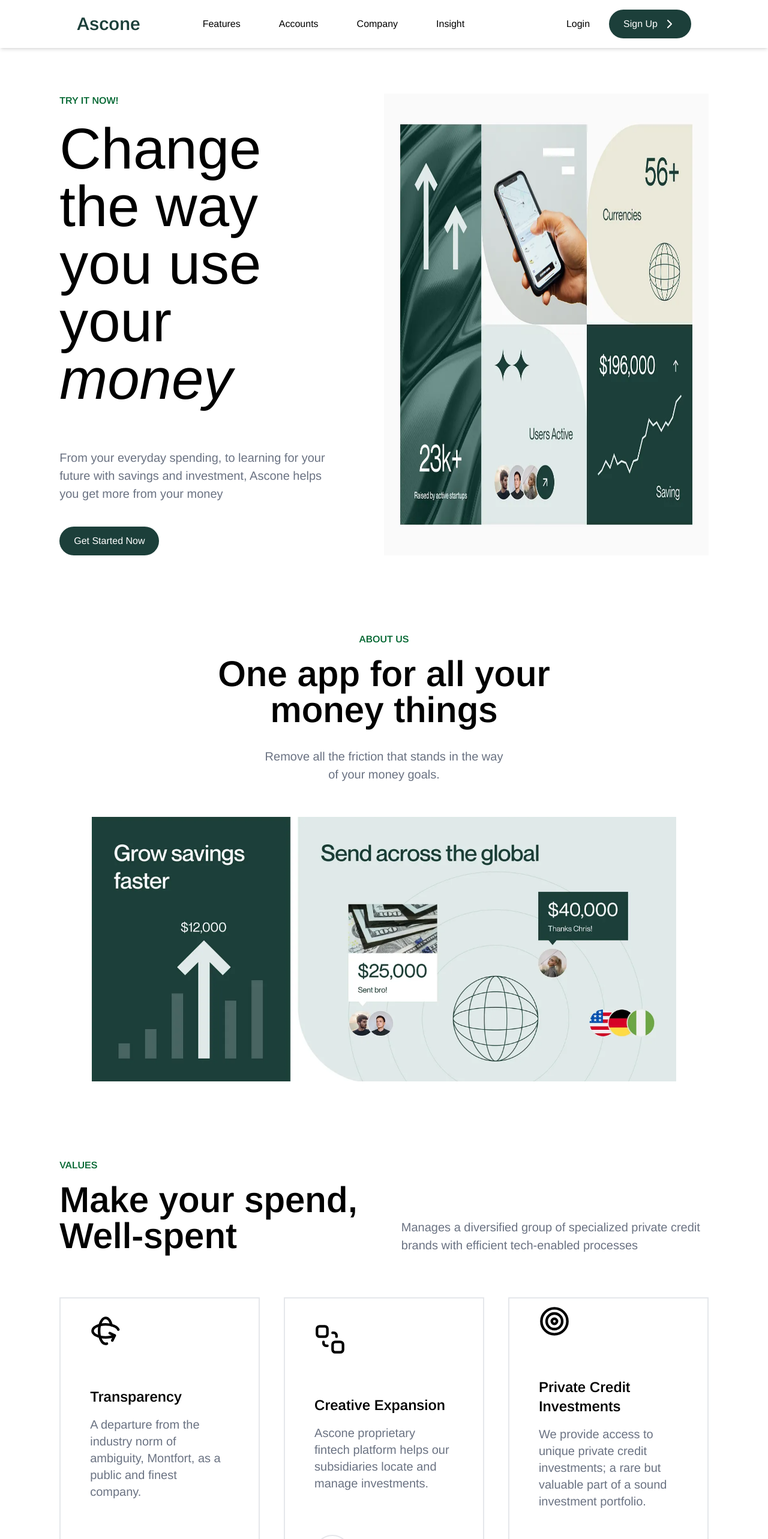
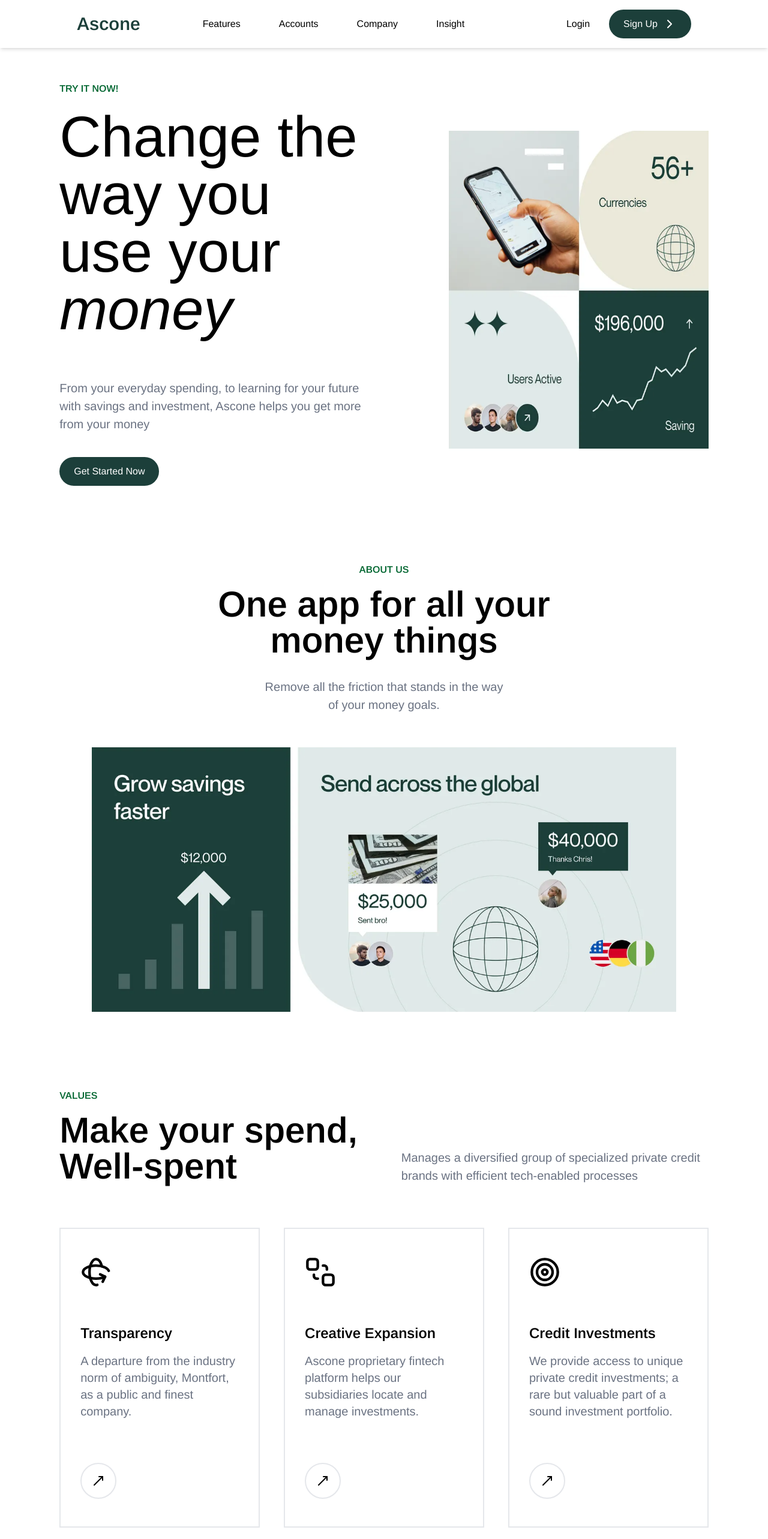
Before and after one commit to michaelleoliveir/ascone-landing-page, a React (Vite) app: page / in a window 1280 px wide. Shown: the top 2566 px of the page at 60% size. Built offline with nearby package versions, Linux system fonts and the light colour scheme.

Commit message:
refactor: refactor code structure for improved readability and maintainability

```diff
--- a/src/components/Cards/Cards.jsx
+++ b/src/components/Cards/Cards.jsx
@@ -40,14 +40,14 @@
                     onClick={() => handleCardClick(index)}
                 >
                     <div className="flex flex-col h-full">
-                        <div className="flex flex-col justify-center h-full px-4 w-[80%] mx-auto">
-                            <div className='mb-13'>
+                        <div className="flex flex-col justify-center h-full w-[80%] mx-auto">
+                            <div className='mb-5'>
                                 {cloneElement(card.icon, {
                                     color: index === expandedIndex ? '#022f30' : 'black',
                                     size: 52,
                                 })}
                             </div>
-                            <h1 className={`text-2xl font-semibold py-4 text-left ${index === expandedIndex ? 'text-(--color-green)' : 'text-black'}`}>
+                            <h1 className={`text-2xl font-semibold py-4 pt-10 text-left ${index === expandedIndex ? 'text-(--color-green)' : 'text-black'}`}>
                                 {card.title}
                             </h1>
                             <p className={`text-left text-xl w-full ${index === expandedIndex ? 'text-(--color-green)' : 'text-gray-500'}`}>
--- a/src/components/Cards/cardData.jsx
+++ b/src/components/Cards/cardData.jsx
@@ -12,7 +12,7 @@
         icon: <SendToBack size={45} />
     },
     {
-        title: "Private Credit Investments",
+        title: "Credit Investments",
         description: "We provide access to unique private credit investments; a rare but valuable part of a sound investment portfolio.",
         icon: <Target size={45} />
     },
--- a/src/components/Footer/Footer.jsx
+++ b/src/components/Footer/Footer.jsx
@@ -9,7 +9,7 @@
             <div className="h-85 flex flex-row justify-between">
 
                 {/* sections */}
-                <div className="flex flex-row gap-28">
+                <div className="flex flex-row">
                     <Sections title={'Account'} links={sectionAccount} />
                     <Sections title={'Help'} links={sectionHelp} />
                     <Sections title={'Finance'} links={sectionFinance} />
--- a/src/components/Sections/Sections.jsx
+++ b/src/components/Sections/Sections.jsx
@@ -4,7 +4,7 @@
             <h1 className="font-bold text-xl mb-5">{title}</h1>
             <ul>
                 {links.map((link) => {
-                    return <li className="mb-3 text-gray-500">{link}</li>
+                    return <li className="mb-3 mr-12 text-gray-500">{link}</li>
                 })}
             </ul>
         </div>
--- a/src/sections/Content/Content.jsx
+++ b/src/sections/Content/Content.jsx
@@ -1,12 +1,12 @@
-import details from '../../assets/details.webp'
+import details from '../../assets/details.png';
 
 const Content = () => {
     return (
-        <section className='flex'>
+        <section className='flex items-stretch'>
 
             {/* text */}
-            <div className="w-[50%] mt-15">
-                <div className='w-[85%]'>
+            <div className="w-[60%] mt-10">
+                <div className='w-[80%]'>
                     <p id='miniTitle'>TRY IT NOW!</p>
                     <h1 className="text-8xl mt-5 mb-17">Change the way you use your <span className="italic">money</span></h1>
                     <p id='description'>From your everyday spending, to learning for your future with savings and investment, Ascone helps you get more from your money</p>
@@ -15,8 +15,8 @@
             </div>
 
             {/* picture */}
-            <div className="w-[50%] mt-15 flex">
-                <img src={details} alt="" />
+            <div className="w-[40%] mt-15 flex justify-center items-center">
+                <img src={details} alt="" className='h-[530px] w-[530px]' />
             </div>
 
         </section>
--- a/src/sections/Numbers/Numbers.jsx
+++ b/src/sections/Numbers/Numbers.jsx
@@ -2,10 +2,10 @@
 
 const Numbers = () => {
     return (
-        <section className="w-screen relative left-1/2 right-1/2 -mx-[50.5vw] h-[400px] px-36 mt-32 flex flex-row bg-cover bg-center" style={{ backgroundImage: `url(${bg})` }}>
+        <section className="h-[400px] mt-32 flex flex-row bg-cover bg-center" style={{ backgroundImage: `url(${bg})` }}>
 
             {/* numbers */}
-            <div className="w-[50%] flex flex-row justify-start items-end gap-20 pb-20 text-white">
+            <div className="w-[50%] flex flex-row justify-center items-center gap-20 text-white">
                 <div>
                     <h1 className="text-8xl">$14B</h1>
                     <p className='text-xl mt-8'>Funds and syndicates</p>
@@ -17,14 +17,14 @@
             </div>
 
             {/* title */}
-            <div className="w-[50%] flex flex-col justify-center text-white">
+            <div className="w-[50%] mt-[-80px] flex flex-col justify-center text-white">
                 {/* NUMBERS à esquerda */}
                 <div className="flex justify-end w-full">
-                    <p className="w-[70%] mb-4 text-left">NUMBERS</p>
+                    <p className="w-[80%] mb-4 text-left">NUMBERS</p>
                 </div>
 
                 <div className="flex justify-end w-full">
-                    <h1 className="w-[70%] text-6xl">
+                    <h1 className="w-[80%] text-6xl">
                         Market and build the solutions
                     </h1>
                 </div>
```
Also changed, not shown: src/assets/details.png (added), src/assets/details.webp (deleted).
